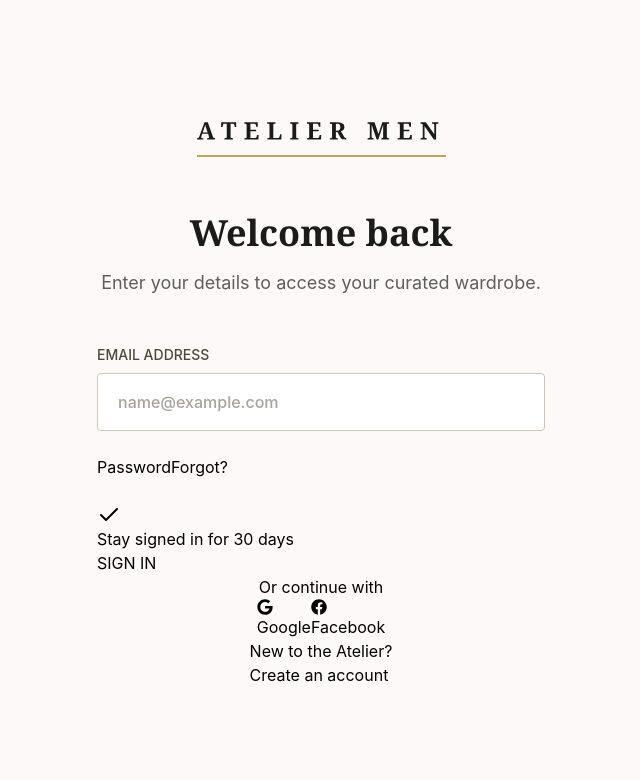
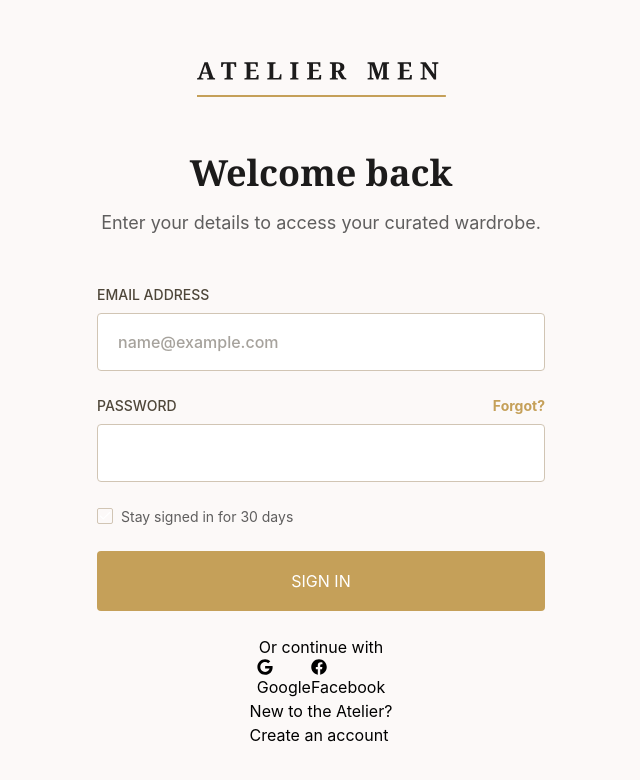
Before and after one commit to sydalshghty/ATELIER-MEN-STORE, a React (Vite) app: page /#/login in a window 1280 px wide. Shown: the top 780 px of the page, without its empty margins (319-959 px from the left). Built offline with nearby package versions, Linux system fonts and the light colour scheme.

Commit message:
upload-new-changes

```diff
--- a/src/index.css
+++ b/src/index.css
@@ -6,4 +6,5 @@
   --color-text: #5F5E5E;
   --color-label: #4E4639;
   --color-border: #D1C5B4;
+  --color-forget: #C5A059;
 }
--- a/src/pages/Login-Page.jsx
+++ b/src/pages/Login-Page.jsx
@@ -16,20 +16,20 @@ function LoginPage() {
                     <label className="text-[14px] text-(--color-label) font-medium uppercase">Email Address</label>
                     <input type="email" placeholder="name@example.com" name="email" className="w-full h-14.5 p-4 border border-(--color-border) rounded-sm outline-none text-[16px] text-(--color-label) bg-white font-medium placeholder:pl-1" />
                 </div>
-                <div className="col-password">
-                    <div>
-                        <label>Password</label>
-                        <a href="">Forgot?</a>
+                <div className="col-password flex flex-col gap-2 mb-6 w-full">
+                    <div className="flex justify-between items-center">
+                        <label className="text-[14px] text-(--color-label) font-medium uppercase">Password</label>
+                        <a href="#" className="text-(--color-forget) text-[14px] font-bold">Forgot?</a>
                     </div>
-                    <input type="password" name="password" />
+                    <input type="password" name="password" className="w-full h-14.5 p-4 border border-(--color-border) rounded-sm outline-none text-[16px] text-(--color-label) bg-white font-medium placeholder:pl-1" />
                 </div>
-                <div className="col-check">
-                    <span>
-                        <Check />
+                <div className="col-check flex items-center gap-2 mb-6" >
+                    <span className="w-4 h-4 border border-(--color-border) rounded-xs flex justify-center items-center cursor-pointer">
+                        <Check className="text-white" />
                     </span>
-                    <p>Stay signed in for 30 days</p>
+                    <p className="text-[14px] text-(--color-text)">Stay signed in for 30 days</p>
                 </div>
-                <input type="submit" value={`SIGN IN`} />
+                <input type="submit" value={`SIGN IN`} className="mb-6 cursor-pointer w-full h-15 bg-(--color-forget) rounded-sm text-[16px] text-white" />
             </form>
             <span className="continue-with">Or continue with</span>
             <div className="google-facebook-btns">
```
Also changed, not shown: 1 other file (tests, documents, lock files or other folders).
